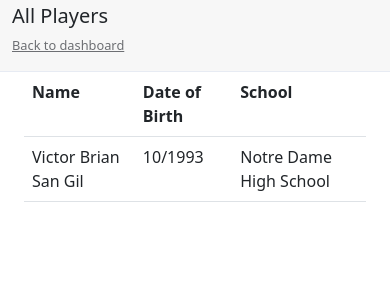
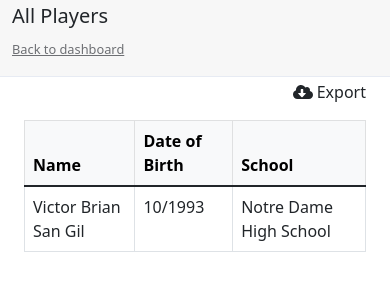
Before and after one commit to vsangil/football-for-schools-2, a Flask app: page /admin/players-and-coaches/view in a window 390 px wide. Shown: the part 102-402 px from the top of the page. Run offline with Flask 2, Linux system fonts and the light colour scheme; data comes from the database, SQL or seed files in the repository; some libraries are stand-ins or nearby versions.

Commit message:
Adjust view.html to have a table responsive design and added download buttons which are currently not working

```diff
--- a/main.py
+++ b/main.py
@@ -8,11 +8,12 @@ from werkzeug.security import generate_password_hash, check_password_hash
 from flask_login import UserMixin, login_user, LoginManager, login_required, current_user, logout_user
 from functools import wraps
 from sqlalchemy.orm import relationship
+import pandas
 import os
 
 app = Flask(__name__)
 # Secret key for csrf token to work on wtforms.
-app.config["SECRET_KEY"] = os.environ.get("SECRET_KEY", "hello671")
+app.config["SECRET_KEY"] = os.environ.get("SECRET_KEY")
 app.config['SQLALCHEMY_DATABASE_URI'] = os.environ.get("DATABASE_URL1", "sqlite:///players.db")
 Bootstrap(app)
 
--- a/requirements.txt
+++ b/requirements.txt
@@ -20,3 +20,4 @@ itsdangerous ==2.0.1
 setuptools==57.0.0
 wheel==0.36.2
 psycopg2-binary==2.9.3
+pandas=1.4.0
--- a/static/css/styles.css
+++ b/static/css/styles.css
@@ -176,6 +176,12 @@ nav {
 .back-to {
     font-size: 0.8rem;
     color: #6D6F73;
+    width: 50px;
+}
+
+#download-icon {
+    margin-top: 1%;
+    text-align:right;
 }
 
 .right-items {
--- a/templates/header2.html
+++ b/templates/header2.html
@@ -49,9 +49,9 @@
     <div class="container">
         <h5>{{header}}</h5>
         {% if current_user.admin == 1: %}
-        <a class="back-to" href="{{url_for('admin_view')}}"><p>Back to dashboard</p></a>
+        <p><a class="back-to" href="{{url_for('admin_view')}}">Back to dashboard</a></p>
         {% else: %}
-        <a class="back-to" href="{{url_for('coach_view')}}"><p>Back to dashboard</p></a>
+        <p><a class="back-to" href="{{url_for('coach_view')}}">Back to dashboard</a></p>
         {% endif %}
     </div>
 </div>
--- a/templates/view.html
+++ b/templates/view.html
@@ -1,14 +1,19 @@
 {% include 'header2.html' %}
 
 <div class="container-fluid">
+
     <div class="container table-responsive">
-        <table class="table">
+        <p id="download-icon"><i  class="fas fa-cloud-download-alt"></i> Export</p>
+        <table class="table table-bordered">
+
             {% if players: %}
+            <thead class="table-light">
             <tr>
                 <th scope="col">Name</th>
                 <th scope="col">Date of Birth</th>
                 <th scope="col">School</th>
             </tr>
+            </thead>
                 {% for item in items: %}
              <tr>
                     <td>{{item.name}}</td>
@@ -17,6 +22,7 @@
                   </tr>
                 {% endfor %}
             {% else: %}
+            <thead class="table-light">
             <tr>
                 <th scope="col">Name</th>
                 <th scope="col">School</th>
@@ -24,6 +30,7 @@
                 <th scope="col">Phone Number</th>
                 <th scope="col">Actions</th>
                 <tr>
+            </thead>
                 {% for item in items: %}
                     {% if item.school != 'Admin': %}
                 <tr>
```
